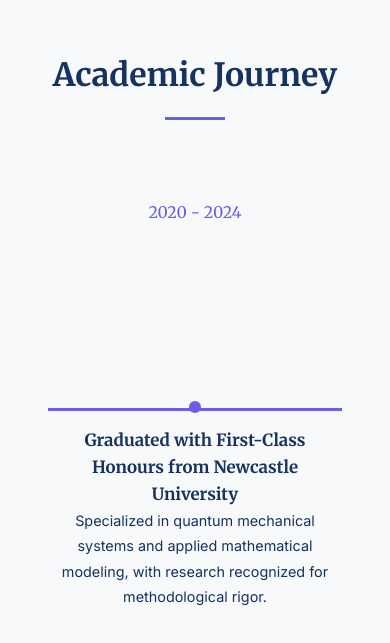
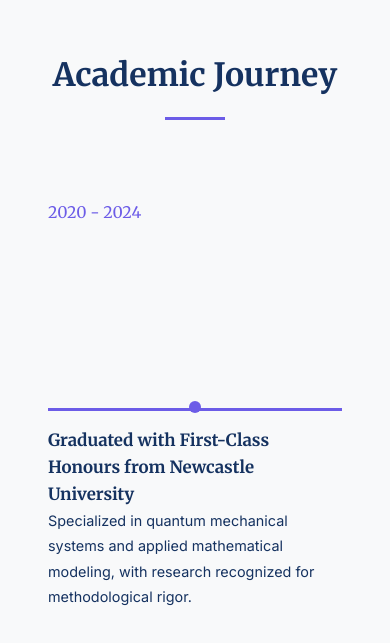
Before and after one commit to alinegahdar2013/Personal-Website-draft, a plain HTML site: page index.html in a window 390 px wide. Shown: the part 1005-1648 px from the top of the page. Drawn offline with Linux system fonts and the light colour scheme.

Commit message:
Updated timeline responsiveness

```diff
--- a/style.css
+++ b/style.css
@@ -191,12 +191,12 @@ p {
 @media (max-width: 768px) {
     .timeline-item {
         flex-direction: column;
-        align-items: center;
-        text-align: center;
+        align-items: left;
+        text-align: left;
     }
 
     .timeline-date {
-        text-align: center;
+        text-align: left;
         padding-right: 0;
         margin-bottom: 0.5rem;
     }
```
